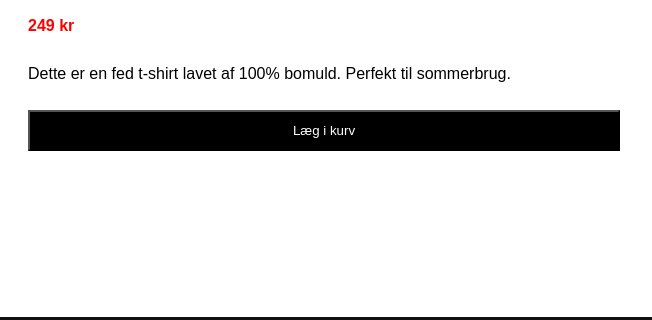
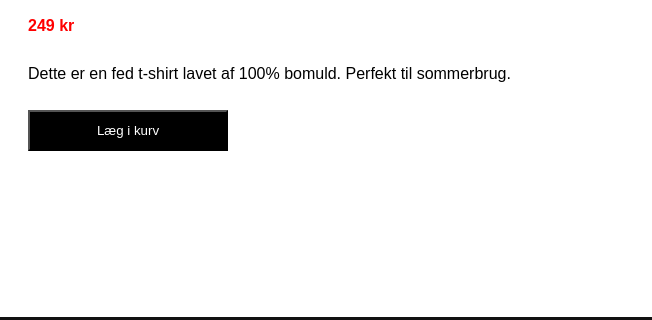
Before and after one commit to Jakob-Lundqvist/site-t08, a plain HTML site: page product.html in a window 1280 px wide. Shown: the part 274-594 px from the top of the page, 628-1280 px from the left. Drawn offline with Linux system fonts and the light colour scheme.

Commit message:
updates button

```diff
--- a/css/general.css
+++ b/css/general.css
@@ -108,7 +108,17 @@ main {
   margin-top: 0.5rem;
   cursor: pointer;
 }
-
+.button-product {
+  background: black;
+  color: white;
+  padding: 0.7rem;
+  text-align: center;
+  text-decoration: none;
+  display: inline-block;
+  margin-top: 0.5rem;
+  cursor: pointer;
+  width: 200px;
+}
 .button:hover {
   background: #333;
 }
--- a/product.html
+++ b/product.html
@@ -43,7 +43,7 @@
 
         <p class="description">Dette er en fed t-shirt lavet af 100% bomuld. Perfekt til sommerbrug.</p>
 
-        <button class="button">Læg i kurv</button>
+        <button class="button-product">Læg i kurv</button>
       </div>
     </main>
 
```
Also changed, not shown: productlist.html (+10 -10 lines).
